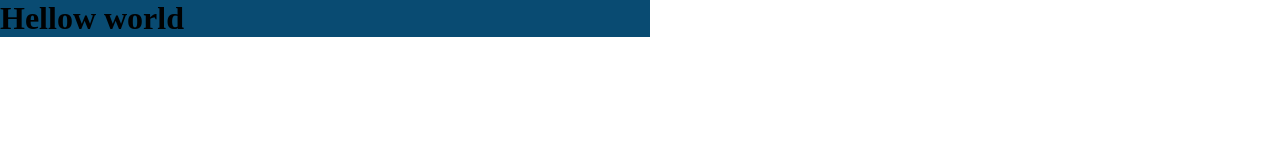
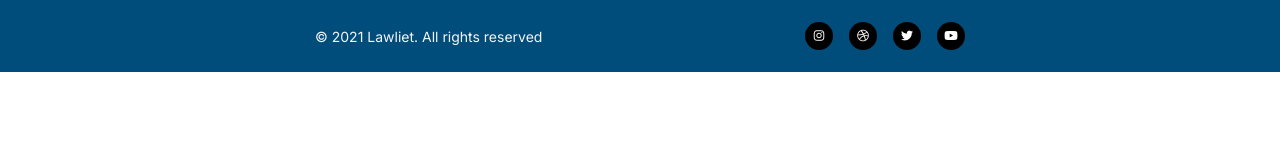
Before and after one commit to Saddam6260/Lawyer-Landing-Page, a plain HTML site: page index.html in a window 1280 px wide. Drawn offline with Linux system fonts and the light colour scheme.

Commit message:
complete footer bottom div

```diff
--- a/index.html
+++ b/index.html
@@ -1,17 +1,39 @@
 <!DOCTYPE html>
 <html lang="en">
-<head>
-    <meta charset="UTF-8">
-    <meta name="viewport" content="width=device-width, initial-scale=1.0">
-    <link rel="stylesheet" href="./style.css">
+  <head>
+    <meta charset="UTF-8" />
+    <meta name="viewport" content="width=device-width, initial-scale=1.0" />
+    <link
+      rel="stylesheet"
+      href="https://cdnjs.cloudflare.com/ajax/libs/font-awesome/6.4.2/css/all.min.css"
+    />
+    <link rel="stylesheet" href="./style.css" />
     <title>Document</title>
-</head>
-<body>
+  </head>
+  <body>
+    <!-- Link Section -->
     <!-- Footer -->
     <footer>
-        <div class="container">
-            <h1>Hellow world</h1>
+      <div class="container">
+        <div class="footer_wrap">
+          <p>© 2021 Lawliet. All rights reserved</p>
+
+          <div class="foot_social_wrap">
+            <div>
+              <a href="#"><i class="fa-brands fa-instagram"></i></a>
+            </div>
+            <div>
+              <a href="#"><i class="fa-brands fa-dribbble"></i></a>
+            </div>
+            <div>
+              <a href="#"><i class="fa-brands fa-twitter"></i></a>
+            </div>
+            <div>
+              <a href="#"><i class="fa-brands fa-youtube"></i></a>
+            </div>
+          </div>
         </div>
+      </div>
     </footer>
-</body>
+  </body>
 </html>
--- a/style.css
+++ b/style.css
@@ -1,7 +1,7 @@
-@import url('https://fonts.googleapis.com/css2?family=Inter:wght@400;500;700&family=Playfair+Display:wght@700&family=Poppins:wght@400;500;600;700;800&display=swap');
+@import url("https://fonts.googleapis.com/css2?family=Inter:wght@400;500;700&family=Playfair+Display:wght@700&family=Poppins:wght@400;500;600;700;800&display=swap");
 
 /* Reset */
-*{
+* {
   margin: 0;
   padding: 0;
   box-sizing: border-box;
@@ -9,30 +9,66 @@
 
 /* Variable */
 :root {
-    --inter: 'Inter', sans-serif;
-    --poppins: 'Playfair Display', serif;
-    --playfair: 'Poppins', sans-serif;
-    --mdardblue: #004D7B;
-    --darkblue: #094B72;
-    --thinblue: #E7F6FF;
-    --thin-sky: #F2F7FF;
-    --thin-gray: #F4F5F7;
-    --dark-gray: #4F4F4F;
+  --inter: "Inter", sans-serif;
+  --poppins: "Playfair Display", serif;
+  --playfair: "Poppins", sans-serif;
+  --mdblue: #004d7b;
+  --darkblue: #094b72;
+  --thinblue: #e7f6ff;
+  --thin-sky: #f2f7ff;
+  --thin-gray: #f4f5f7;
+  --dark-gray: #4f4f4f;
 }
 
 /* Common Style */
-.container{
+.container {
   max-width: 320px;
-    background-color: #094B72;
+  margin: 0 auto;
 }
 
 @media only screen and (min-width: 768px) {
-    .container{
+  .container {
     max-width: 650px;
   }
 }
 @media only screen and (min-width: 1440px) {
-    .container{
+  .container {
     max-width: 1110px;
   }
 }
+
+/**** Footer ****/
+footer {
+  background-color: var(--mdblue);
+}
+.footer_wrap{
+    display: flex;
+    flex-flow: wrap;
+    justify-content: space-between;
+    align-items: center;
+    padding: 22px 0px;
+}
+.footer_wrap p{
+    font-family: var(--inter);
+    font-weight: 400;
+    font-size: 14px;
+    color: var(--thin-gray);
+}
+.foot_social_wrap{
+    display: flex;
+    flex-flow: row wrap;
+    column-gap: 16px;
+}
+.foot_social_wrap div{
+    width: 28px;
+    height: 28px;
+    border-radius: 50%;
+    background-color: black;
+    display: flex;
+    justify-content: center;
+    align-items: center;
+}
+.foot_social_wrap div a{
+    color: white;
+    font-size: 12px;
+}
```
Lines whose indentation alone changed are shown as unchanged.
